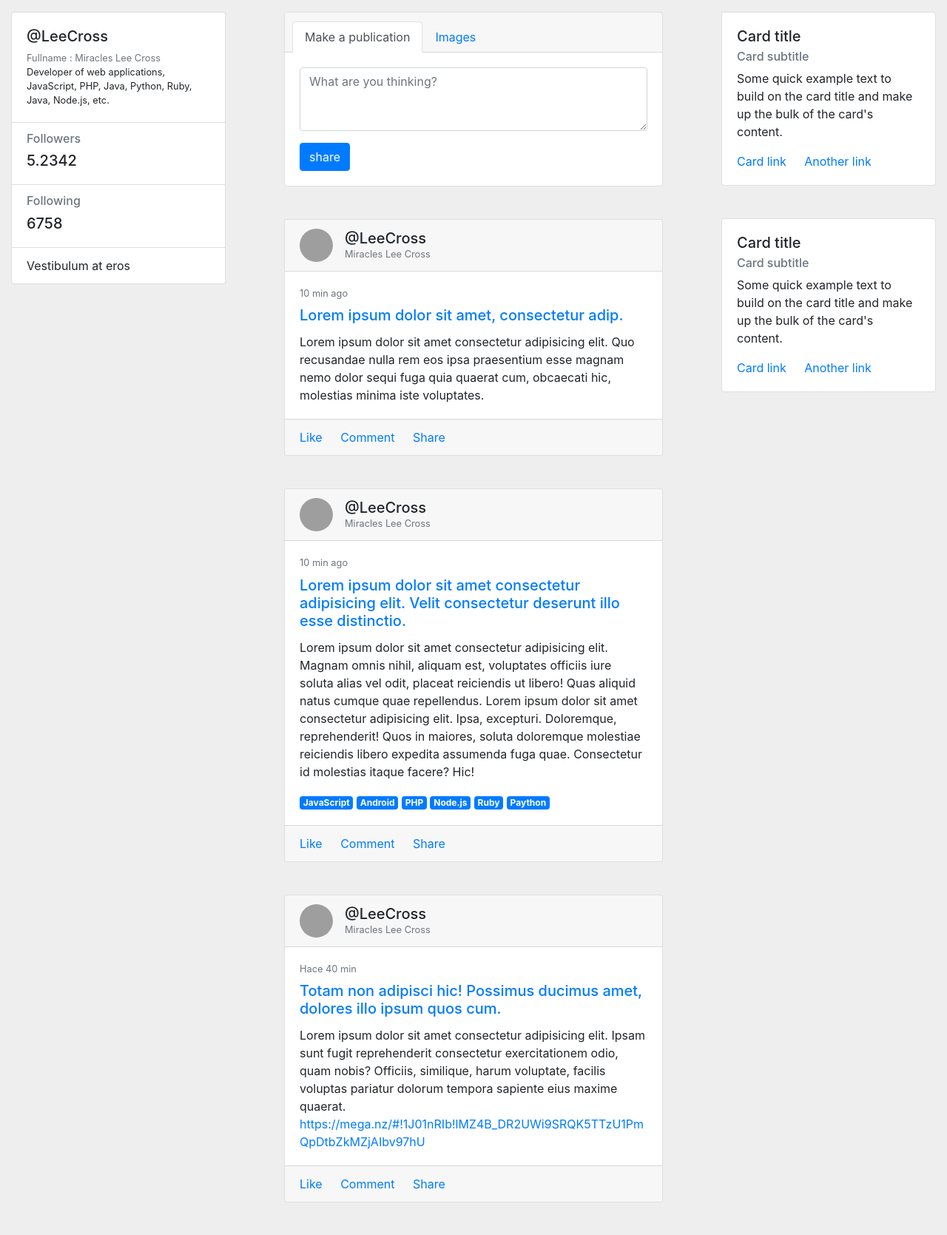
After one commit to gwends/iAssist, a Flask app: page /job_search in a window 1280 px wide. The commit adds this page. Shown: the whole page at 74% size. Run offline with Flask 2, Linux system fonts and the light colour scheme; some libraries are stand-ins or nearby versions; grey boxes are pictures that could not be loaded.

Commit message:
Initial Search page to be edited

```diff
--- a/app/routes.py
+++ b/app/routes.py
@@ -13,4 +13,9 @@ def index():
 def job_apply():
     employeeForm = EmployeeJobPostForm()
     hirerForm = HirerJobPostForm()
-    return render_template('job_apply.html', title="Job Apply", eform=employeeForm, hform=hirerForm)
+    return render_template('job_apply.html', title="Job Post", eform=employeeForm, hform=hirerForm)
+
+
+@app.route('/job_search')
+def job_search():
+    return render_template('job_search.html', title='Job Search')
--- /dev/null
+++ b/app/static/css/job_search.css
@@ -0,0 +1,27 @@
+body {
+    background-color: #eeeeee;
+}
+
+.h7 {
+    font-size: 0.8rem;
+}
+
+.gedf-wrapper {
+    margin-top: 0.97rem;
+}
+
+@media (min-width: 992px) {
+    .gedf-main {
+        padding-left: 4rem;
+        padding-right: 4rem;
+    }
+    .gedf-card {
+        margin-bottom: 2.77rem;
+    }
+}
+
+/**Reset Bootstrap*/
+.dropdown-toggle::after {
+    content: none;
+    display: none;
+}
--- /dev/null
+++ b/app/templates/job_search.html
@@ -0,0 +1,277 @@
+{% extends 'base.html' %}
+
+{% block link %}
+    {{super()}}
+    <link rel="stylesheet" href="{{ url_for('static', filename='css/job_search.css') }}">
+{% endblock link %}
+
+{% block page_content %}
+
+
+    <div class="container-fluid gedf-wrapper">
+        <div class="row">
+            <div class="col-md-3">
+                <div class="card">
+                    <div class="card-body">
+                        <div class="h5">@LeeCross</div>
+                        <div class="h7 text-muted">Fullname : Miracles Lee Cross</div>
+                        <div class="h7">Developer of web applications, JavaScript, PHP, Java, Python, Ruby, Java, Node.js,
+                            etc.
+                        </div>
+                    </div>
+                    <ul class="list-group list-group-flush">
+                        <li class="list-group-item">
+                            <div class="h6 text-muted">Followers</div>
+                            <div class="h5">5.2342</div>
+                        </li>
+                        <li class="list-group-item">
+                            <div class="h6 text-muted">Following</div>
+                            <div class="h5">6758</div>
+                        </li>
+                        <li class="list-group-item">Vestibulum at eros</li>
+                    </ul>
+                </div>
+            </div>
+            <div class="col-md-6 gedf-main">
+
+                <!--- \\\\\\\Post-->
+                <div class="card gedf-card">
+                    <div class="card-header">
+                        <ul class="nav nav-tabs card-header-tabs" id="myTab" role="tablist">
+                            <li class="nav-item">
+                                <a class="nav-link active" id="posts-tab" data-toggle="tab" href="#posts" role="tab" aria-controls="posts" aria-selected="true">Make
+                                    a publication</a>
+                            </li>
+                            <li class="nav-item">
+                                <a class="nav-link" id="images-tab" data-toggle="tab" role="tab" aria-controls="images" aria-selected="false" href="#images">Images</a>
+                            </li>
+                        </ul>
+                    </div>
+                    <div class="card-body">
+                        <div class="tab-content" id="myTabContent">
+                            <div class="tab-pane fade show active" id="posts" role="tabpanel" aria-labelledby="posts-tab">
+                                <div class="form-group">
+                                    <label class="sr-only" for="message">post</label>
+                                    <textarea class="form-control" id="message" rows="3" placeholder="What are you thinking?"></textarea>
+                                </div>
+
+                            </div>
+                            <div class="tab-pane fade" id="images" role="tabpanel" aria-labelledby="images-tab">
+                                <div class="form-group">
+                                    <div class="custom-file">
+                                        <input type="file" class="custom-file-input" id="customFile">
+                                        <label class="custom-file-label" for="customFile">Upload image</label>
+                                    </div>
+                                </div>
+                                <div class="py-4"></div>
+                            </div>
+                        </div>
+                        <div class="btn-toolbar justify-content-between">
+                            <div class="btn-group">
+                                <button type="submit" class="btn btn-primary">share</button>
+                            </div>
+                            <div class="btn-group">
+                                <button id="btnGroupDrop1" type="button" class="btn btn-link dropdown-toggle" data-toggle="dropdown" aria-haspopup="true"
+                                    aria-expanded="false">
+                                    <i class="fa fa-globe"></i>
+                                </button>
+                                <div class="dropdown-menu dropdown-menu-right" aria-labelledby="btnGroupDrop1">
+                                    <a class="dropdown-item" href="#"><i class="fa fa-globe"></i> Public</a>
+                                    <a class="dropdown-item" href="#"><i class="fa fa-users"></i> Friends</a>
+                                    <a class="dropdown-item" href="#"><i class="fa fa-user"></i> Just me</a>
+                                </div>
+                            </div>
+                        </div>
+                    </div>
+                </div>
+                <!-- Post /////-->
+
+                <!--- \\\\\\\Post-->
+                <div class="card gedf-card">
+                    <div class="card-header">
+                        <div class="d-flex justify-content-between align-items-center">
+                            <div class="d-flex justify-content-between align-items-center">
+                                <div class="mr-2">
+                                    <img class="rounded-circle" width="45" src="https://picsum.photos/50/50" alt="">
+                                </div>
+                                <div class="ml-2">
+                                    <div class="h5 m-0">@LeeCross</div>
+                                    <div class="h7 text-muted">Miracles Lee Cross</div>
+                                </div>
+                            </div>
+                            <div>
+                                <div class="dropdown">
+                                    <button class="btn btn-link dropdown-toggle" type="button" id="gedf-drop1" data-toggle="dropdown" aria-haspopup="true" aria-expanded="false">
+                                        <i class="fa fa-ellipsis-h"></i>
+                                    </button>
+                                    <div class="dropdown-menu dropdown-menu-right" aria-labelledby="gedf-drop1">
+                                        <div class="h6 dropdown-header">Configuration</div>
+                                        <a class="dropdown-item" href="#">Save</a>
+                                        <a class="dropdown-item" href="#">Hide</a>
+                                        <a class="dropdown-item" href="#">Report</a>
+                                    </div>
+                                </div>
+                            </div>
+                        </div>
+
+                    </div>
+                    <div class="card-body">
+                        <div class="text-muted h7 mb-2"> <i class="fa fa-clock-o"></i>10 min ago</div>
+                        <a class="card-link" href="#">
+                            <h5 class="card-title">Lorem ipsum dolor sit amet, consectetur adip.</h5>
+                        </a>
+
+                        <p class="card-text">
+                            Lorem ipsum dolor sit amet consectetur adipisicing elit. Quo recusandae nulla rem eos ipsa praesentium esse magnam nemo dolor
+                            sequi fuga quia quaerat cum, obcaecati hic, molestias minima iste voluptates.
+                        </p>
+                    </div>
+                    <div class="card-footer">
+                        <a href="#" class="card-link"><i class="fa fa-gittip"></i> Like</a>
+                        <a href="#" class="card-link"><i class="fa fa-comment"></i> Comment</a>
+                        <a href="#" class="card-link"><i class="fa fa-mail-forward"></i> Share</a>
+                    </div>
+                </div>
+                <!-- Post /////-->
+
+
+                <!--- \\\\\\\Post-->
+                <div class="card gedf-card">
+                    <div class="card-header">
+                        <div class="d-flex justify-content-between align-items-center">
+                            <div class="d-flex justify-content-between align-items-center">
+                                <div class="mr-2">
+                                    <img class="rounded-circle" width="45" src="https://picsum.photos/50/50" alt="">
+                                </div>
+                                <div class="ml-2">
+                                    <div class="h5 m-0">@LeeCross</div>
+                                    <div class="h7 text-muted">Miracles Lee Cross</div>
+                                </div>
+                            </div>
+                            <div>
+                                <div class="dropdown">
+                                    <button class="btn btn-link dropdown-toggle" type="button" id="gedf-drop1" data-toggle="dropdown" aria-haspopup="true" aria-expanded="false">
+                                        <i class="fa fa-ellipsis-h"></i>
+                                    </button>
+                                    <div class="dropdown-menu dropdown-menu-right" aria-labelledby="gedf-drop1">
+                                        <div class="h6 dropdown-header">Configuration</div>
+                                        <a class="dropdown-item" href="#">Save</a>
+                                        <a class="dropdown-item" href="#">Hide</a>
+                                        <a class="dropdown-item" href="#">Report</a>
+                                    </div>
+                                </div>
+                            </div>
+                        </div>
+
+                    </div>
+                    <div class="card-body">
+                        <div class="text-muted h7 mb-2"> <i class="fa fa-clock-o"></i> 10 min ago</div>
+                        <a class="card-link" href="#">
+                            <h5 class="card-title"> Lorem ipsum dolor sit amet consectetur adipisicing elit. Velit consectetur
+                                deserunt illo esse distinctio.</h5>
+                        </a>
+
+                        <p class="card-text">
+                            Lorem ipsum dolor sit amet consectetur adipisicing elit. Magnam omnis nihil, aliquam est, voluptates officiis iure soluta
+                            alias vel odit, placeat reiciendis ut libero! Quas aliquid natus cumque quae repellendus. Lorem
+                            ipsum dolor sit amet consectetur adipisicing elit. Ipsa, excepturi. Doloremque, reprehenderit!
+                            Quos in maiores, soluta doloremque molestiae reiciendis libero expedita assumenda fuga quae.
+                            Consectetur id molestias itaque facere? Hic!
+                        </p>
+                        <div>
+                            <span class="badge badge-primary">JavaScript</span>
+                            <span class="badge badge-primary">Android</span>
+                            <span class="badge badge-primary">PHP</span>
+                            <span class="badge badge-primary">Node.js</span>
+                            <span class="badge badge-primary">Ruby</span>
+                            <span class="badge badge-primary">Paython</span>
+                        </div>
+                    </div>
+                    <div class="card-footer">
+                        <a href="#" class="card-link"><i class="fa fa-gittip"></i> Like</a>
+                        <a href="#" class="card-link"><i class="fa fa-comment"></i> Comment</a>
+                        <a href="#" class="card-link"><i class="fa fa-mail-forward"></i> Share</a>
+                    </div>
+                </div>
+                <!-- Post /////-->
+
+
+                <!--- \\\\\\\Post-->
+                <div class="card gedf-card">
+                    <div class="card-header">
+                        <div class="d-flex justify-content-between align-items-center">
+                            <div class="d-flex justify-content-between align-items-center">
+                                <div class="mr-2">
+                                    <img class="rounded-circle" width="45" src="https://picsum.photos/50/50" alt="">
+                                </div>
+                                <div class="ml-2">
+                                    <div class="h5 m-0">@LeeCross</div>
+                                    <div class="h7 text-muted">Miracles Lee Cross</div>
+                                </div>
+                            </div>
+                            <div>
+                                <div class="dropdown">
+                                    <button class="btn btn-link dropdown-toggle" type="button" id="gedf-drop1" data-toggle="dropdown" aria-haspopup="true" aria-expanded="false">
+                                        <i class="fa fa-ellipsis-h"></i>
+                                    </button>
+                                    <div class="dropdown-menu dropdown-menu-right" aria-labelledby="gedf-drop1">
+                                        <div class="h6 dropdown-header">Configuration</div>
+                                        <a class="dropdown-item" href="#">Save</a>
+                                        <a class="dropdown-item" href="#">Hide</a>
+                                        <a class="dropdown-item" href="#">Report</a>
+                                    </div>
+                                </div>
+                            </div>
+                        </div>
+
+                    </div>
+                    <div class="card-body">
+                        <div class="text-muted h7 mb-2"> <i class="fa fa-clock-o"></i> Hace 40 min</div>
+                        <a class="card-link" href="#">
+                            <h5 class="card-title">Totam non adipisci hic! Possimus ducimus amet, dolores illo ipsum quos
+                                cum.</h5>
+                        </a>
+
+                        <p class="card-text">
+                            Lorem ipsum dolor sit amet consectetur adipisicing elit. Ipsam sunt fugit reprehenderit consectetur exercitationem odio,
+                            quam nobis? Officiis, similique, harum voluptate, facilis voluptas pariatur dolorum tempora sapiente
+                            eius maxime quaerat.
+                            <a href="https://mega.nz/#!1J01nRIb!lMZ4B_DR2UWi9SRQK5TTzU1PmQpDtbZkMZjAIbv97hU" target="_blank">https://mega.nz/#!1J01nRIb!lMZ4B_DR2UWi9SRQK5TTzU1PmQpDtbZkMZjAIbv97hU</a>
+                        </p>
+                    </div>
+                    <div class="card-footer">
+                        <a href="#" class="card-link"><i class="fa fa-gittip"></i> Like</a>
+                        <a href="#" class="card-link"><i class="fa fa-comment"></i> Comment</a>
+                        <a href="#" class="card-link"><i class="fa fa-mail-forward"></i> Share</a>
+                    </div>
+                </div>
+                <!-- Post /////-->
+
+
+
+            </div>
+            <div class="col-md-3">
+                <div class="card gedf-card">
+                    <div class="card-body">
+                        <h5 class="card-title">Card title</h5>
+                        <h6 class="card-subtitle mb-2 text-muted">Card subtitle</h6>
+                        <p class="card-text">Some quick example text to build on the card title and make up the bulk of the
+                            card's content.</p>
+                        <a href="#" class="card-link">Card link</a>
+                        <a href="#" class="card-link">Another link</a>
+                    </div>
+                </div>
+                <div class="card gedf-card">
+                        <div class="card-body">
+                            <h5 class="card-title">Card title</h5>
+                            <h6 class="card-subtitle mb-2 text-muted">Card subtitle</h6>
+                            <p class="card-text">Some quick example text to build on the card title and make up the bulk of the
+                                card's content.</p>
+                            <a href="#" class="card-link">Card link</a>
+                            <a href="#" class="card-link">Another link</a>
+                        </div>
+                    </div>
+            </div>
+        </div>
+    </div>
+{% endblock page_content %}
```
Also changed, not shown: app/templates/job_apply.html (+54 -25 lines).
